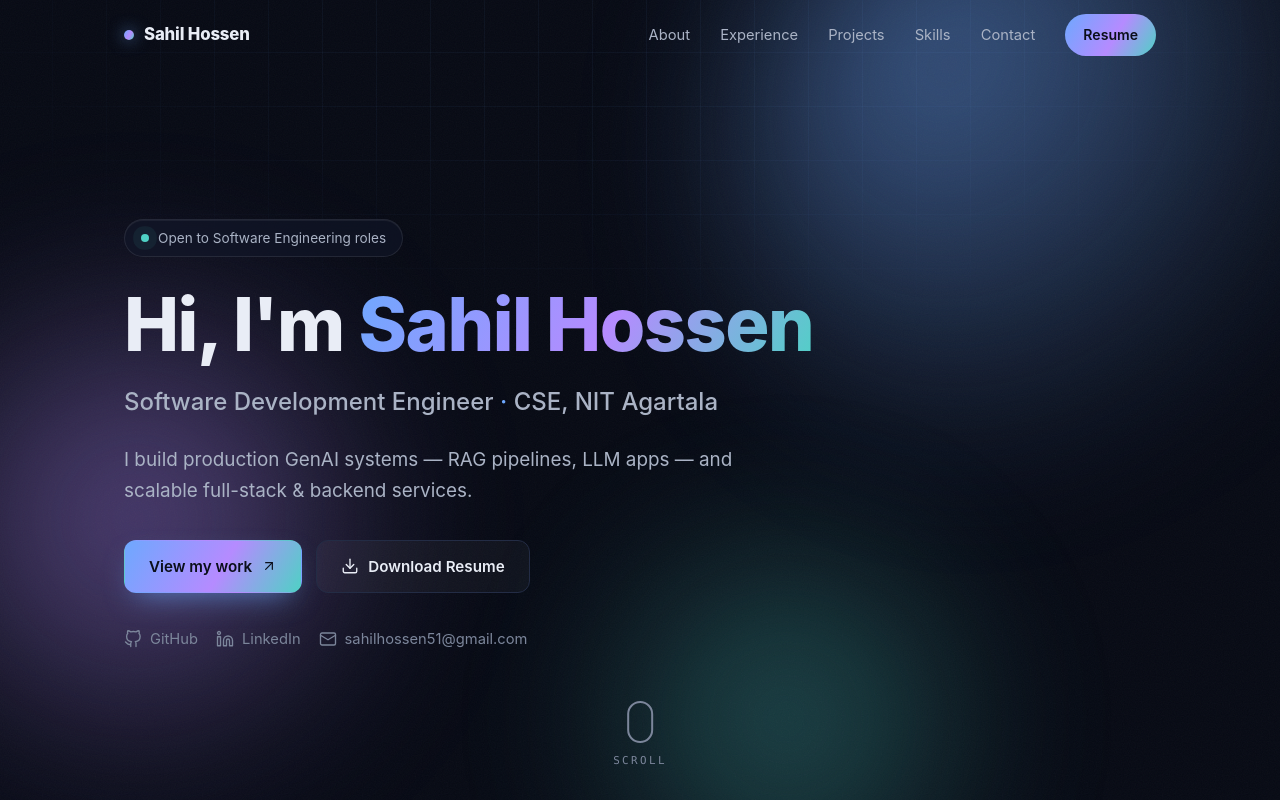
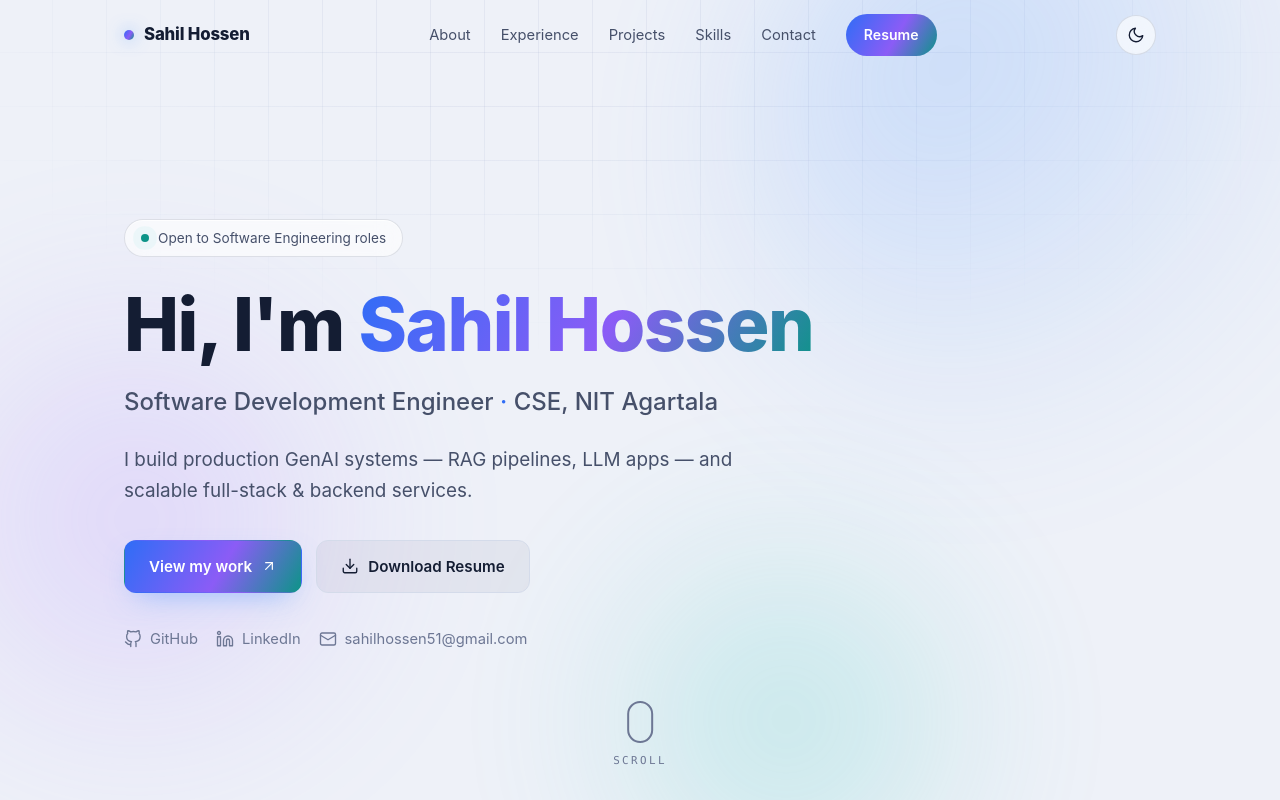
Before and after one commit to Sahil-hossen/Sahil-hossen.github.io, a React (Vite) app: page / in a window 1280 px wide. Shown: the top 800 px of the page. Built offline with nearby package versions, Linux system fonts and the light colour scheme.

Commit message:
Add dark/light theme toggle with persistence + system preference and no-flash init

```diff
--- a/index.html
+++ b/index.html
@@ -16,6 +16,20 @@
     />
     <meta property="og:type" content="website" />
     <title>Sahil Hossen — Software Development Engineer</title>
+    <script>
+      (function () {
+        try {
+          var stored = localStorage.getItem("theme");
+          var theme =
+            stored === "light" || stored === "dark"
+              ? stored
+              : window.matchMedia("(prefers-color-scheme: light)").matches
+              ? "light"
+              : "dark";
+          document.documentElement.setAttribute("data-theme", theme);
+        } catch (e) {}
+      })();
+    </script>
   </head>
   <body>
     <div id="root"></div>
--- a/src/components/Navbar.tsx
+++ b/src/components/Navbar.tsx
@@ -1,5 +1,6 @@
 import { useEffect, useState } from "react";
 import { profile } from "../data/portfolio";
+import ThemeToggle from "./ThemeToggle";
 
 const links = [
   { href: "#about", label: "About" },
@@ -45,6 +46,8 @@ export default function Navbar() {
           </a>
         </nav>
 
+        <div className="nav-right">
+          <ThemeToggle />
           <button
             className="nav-toggle"
             aria-label="Toggle menu"
@@ -53,6 +56,7 @@ export default function Navbar() {
             {open ? "\u2715" : "\u2630"}
           </button>
         </div>
+      </div>
     </header>
   );
 }
--- /dev/null
+++ b/src/components/ThemeToggle.tsx
@@ -0,0 +1,34 @@
+import { useEffect, useState } from "react";
+import { SunIcon, MoonIcon } from "./icons";
+
+type Theme = "dark" | "light";
+
+function getInitialTheme(): Theme {
+  const stored = localStorage.getItem("theme");
+  if (stored === "light" || stored === "dark") return stored;
+  return window.matchMedia("(prefers-color-scheme: light)").matches
+    ? "light"
+    : "dark";
+}
+
+export default function ThemeToggle() {
+  const [theme, setTheme] = useState<Theme>(getInitialTheme);
+
+  useEffect(() => {
+    document.documentElement.setAttribute("data-theme", theme);
+    localStorage.setItem("theme", theme);
+  }, [theme]);
+
+  const toggle = () => setTheme((t) => (t === "dark" ? "light" : "dark"));
+
+  return (
+    <button
+      className="theme-toggle"
+      onClick={toggle}
+      aria-label={`Switch to ${theme === "dark" ? "light" : "dark"} mode`}
+      title={`Switch to ${theme === "dark" ? "light" : "dark"} mode`}
+    >
+      {theme === "dark" ? <SunIcon size={18} /> : <MoonIcon size={18} />}
+    </button>
+  );
+}
--- a/src/components/icons.tsx
+++ b/src/components/icons.tsx
@@ -67,3 +67,16 @@ export const CodeIcon = ({ size = 18 }: IconProps) => (
     <path d="m8 6-6 6 6 6" />
   </svg>
 );
+
+export const SunIcon = ({ size = 18 }: IconProps) => (
+  <svg {...base(size)}>
+    <circle cx="12" cy="12" r="4" />
+    <path d="M12 2v2M12 20v2M4.93 4.93l1.41 1.41M17.66 17.66l1.41 1.41M2 12h2M20 12h2M6.34 17.66l-1.41 1.41M19.07 4.93l-1.41 1.41" />
+  </svg>
+);
+
+export const MoonIcon = ({ size = 18 }: IconProps) => (
+  <svg {...base(size)}>
+    <path d="M21 12.79A9 9 0 1 1 11.21 3 7 7 0 0 0 21 12.79z" />
+  </svg>
+);
--- a/src/index.css
+++ b/src/index.css
@@ -15,11 +15,36 @@
   --accent-2: #b58bff;
   --accent-3: #4fd1c5;
   --gradient: linear-gradient(120deg, #6ea8fe 0%, #b58bff 55%, #4fd1c5 100%);
+  --on-accent: #0a0e1a;
+  --nav-bg: rgba(7, 10, 20, 0.6);
   --shadow: 0 18px 50px -20px rgba(0, 0, 0, 0.7);
   --radius: 16px;
   --max: 1080px;
   --font: "Inter", system-ui, -apple-system, "Segoe UI", Roboto, Helvetica, Arial, sans-serif;
   --mono: "JetBrains Mono", "SFMono-Regular", ui-monospace, Menlo, Consolas, monospace;
+}
+
+/* ===== Light theme ===== */
+:root[data-theme="light"] {
+  --bg: #eef1f8;
+  --bg-soft: rgba(20, 35, 70, 0.05);
+  --bg-card: #ffffff;
+  --glass: rgba(255, 255, 255, 0.62);
+  --glass-strong: rgba(255, 255, 255, 0.82);
+  --glass-border: rgba(20, 35, 70, 0.12);
+  --glass-highlight: rgba(255, 255, 255, 0.85);
+  --border: #d4dbea;
+  --border-soft: #e3e8f2;
+  --text: #141d33;
+  --text-dim: #46506a;
+  --text-faint: #6d7794;
+  --accent: #2f6df6;
+  --accent-2: #8b5cf6;
+  --accent-3: #0d9488;
+  --gradient: linear-gradient(120deg, #2f6df6 0%, #8b5cf6 55%, #0d9488 100%);
+  --on-accent: #ffffff;
+  --nav-bg: rgba(238, 241, 248, 0.72);
+  --shadow: 0 18px 50px -24px rgba(40, 60, 110, 0.4);
 }
 
 * {
@@ -40,6 +65,7 @@ body {
   line-height: 1.65;
   -webkit-font-smoothing: antialiased;
   overflow-x: hidden;
+  transition: background 0.4s ease, color 0.4s ease;
 }
 
 /* ===== Animated ambient background ===== */
@@ -91,6 +117,17 @@ body {
   background: radial-gradient(circle at 50% 50%, #4fd1c5, transparent 70%);
   opacity: 0.4;
   animation: float3 30s ease-in-out infinite;
+}
+:root[data-theme="light"] .bg-orb {
+  opacity: 0.32;
+}
+:root[data-theme="light"] .bg-grid {
+  background-image:
+    linear-gradient(rgba(40, 70, 140, 0.06) 1px, transparent 1px),
+    linear-gradient(90deg, rgba(40, 70, 140, 0.06) 1px, transparent 1px);
+}
+:root[data-theme="light"] .bg-grain {
+  display: none;
 }
 .bg-grain {
   position: absolute;
@@ -202,7 +239,7 @@ h1, h2, h3 {
   border-bottom: 1px solid transparent;
 }
 .nav.scrolled {
-  background: rgba(7, 10, 20, 0.6);
+  background: var(--nav-bg);
   backdrop-filter: blur(18px) saturate(160%);
   -webkit-backdrop-filter: blur(18px) saturate(160%);
   border-bottom: 1px solid var(--glass-border);
@@ -246,7 +283,7 @@ h1, h2, h3 {
   padding: 9px 18px;
   border-radius: 999px;
   background: var(--gradient);
-  color: #0a0e1a !important;
+  color: var(--on-accent) !important;
   font-weight: 600;
   font-size: 0.88rem !important;
 }
@@ -260,6 +297,34 @@ h1, h2, h3 {
   border-radius: 10px;
   cursor: pointer;
   font-size: 1.2rem;
+}
+.nav-right {
+  display: flex;
+  align-items: center;
+  gap: 14px;
+}
+.theme-toggle {
+  width: 40px;
+  height: 40px;
+  border-radius: 50%;
+  border: 1px solid var(--glass-border);
+  background: var(--glass);
+  backdrop-filter: blur(12px);
+  -webkit-backdrop-filter: blur(12px);
+  color: var(--text);
+  display: grid;
+  place-items: center;
+  cursor: pointer;
+  transition: transform 0.2s ease, border-color 0.2s ease, color 0.2s ease;
+  flex: none;
+}
+.theme-toggle:hover {
+  transform: translateY(-2px) rotate(-8deg);
+  border-color: var(--accent);
+  color: var(--accent);
+}
+.theme-toggle svg {
+  transition: transform 0.4s cubic-bezier(0.22, 1, 0.36, 1);
 }
 
 /* ===== Hero ===== */
@@ -337,7 +402,7 @@ h1, h2, h3 {
 }
 .btn-primary {
   background: var(--gradient);
-  color: #0a0e1a;
+  color: var(--on-accent);
   box-shadow: 0 12px 30px -12px rgba(110, 168, 254, 0.7);
 }
 .btn-primary:hover {
@@ -691,7 +756,7 @@ h1, h2, h3 {
   padding: 9px 16px;
   border-radius: 10px;
   background: var(--gradient);
-  color: #0a0e1a;
+  color: var(--on-accent);
   font-weight: 700;
   font-size: 0.85rem;
   transition: transform 0.18s ease, box-shadow 0.18s ease;
```
Lines whose indentation alone changed are shown as unchanged.
